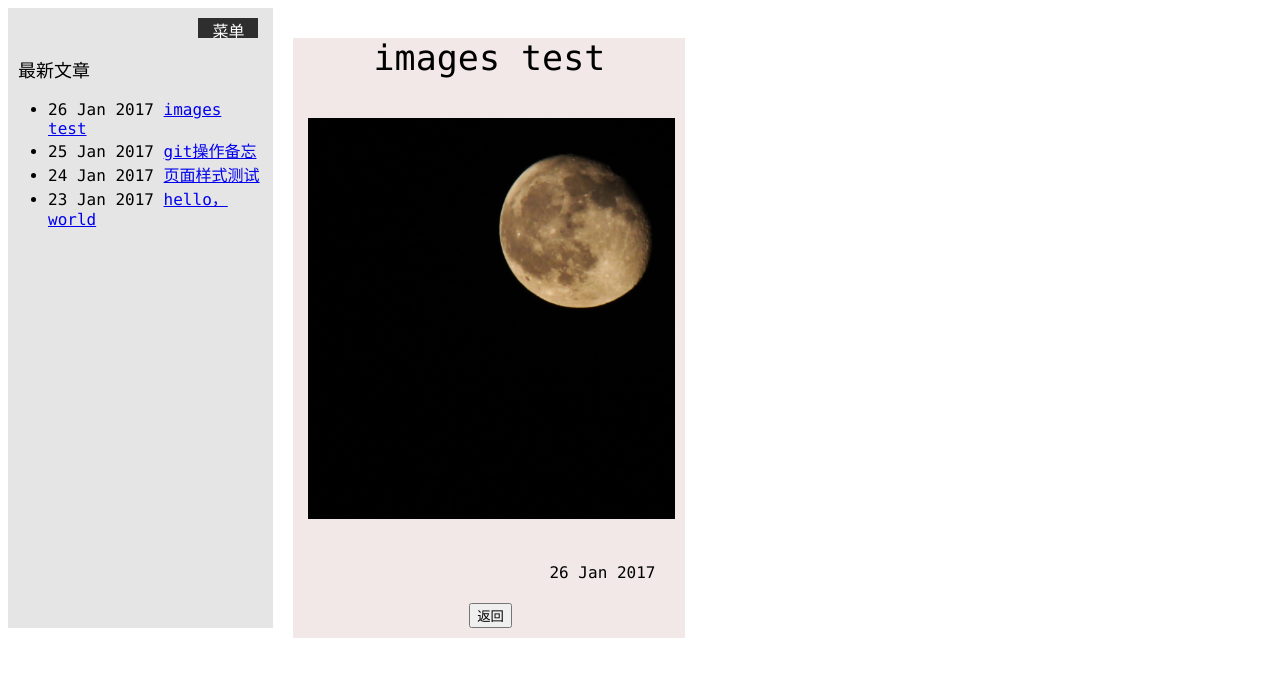
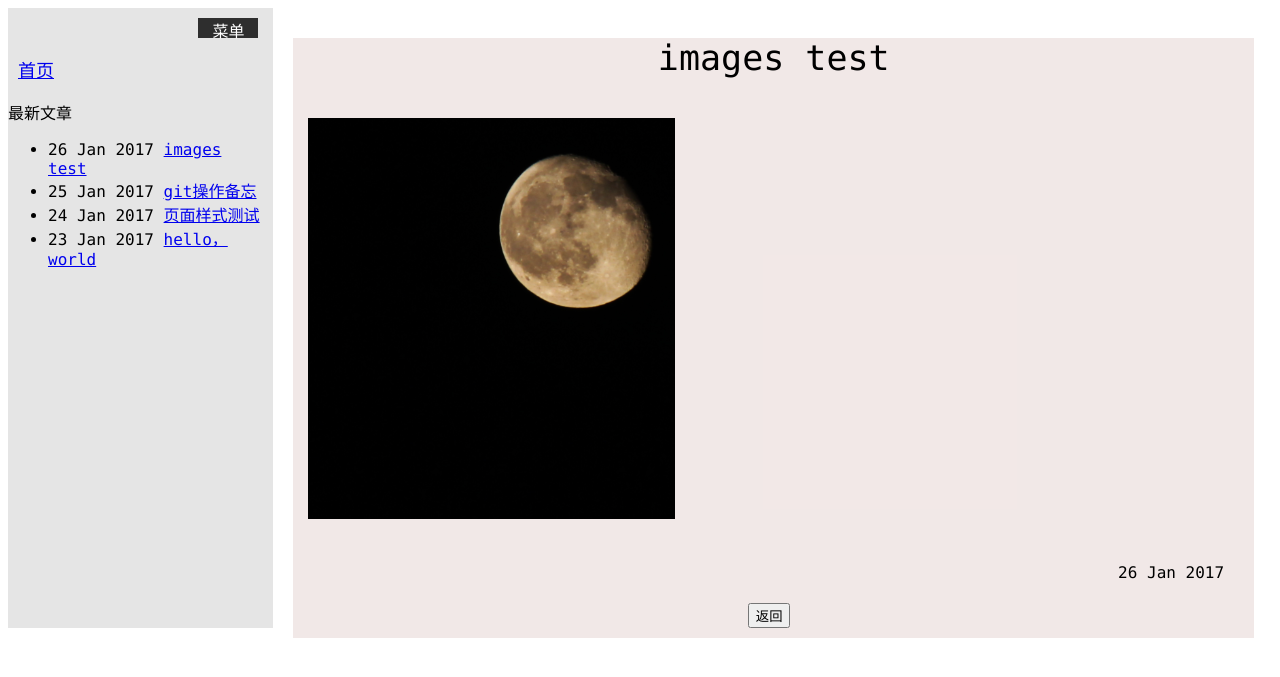
Before and after one commit to wangjianjie606/dono, a Jekyll site: the page built from _posts/test/2017-01-26-pic-test.html, in a window 1280 px wide. Shown: the top 677 px of the page. Built offline with Jekyll 4.4.1, drawn with Linux system fonts in a browser that asks for light colours.

Commit message:
add first page 2 sidebar

```diff
--- a/_includes/sidebar.html
+++ b/_includes/sidebar.html
@@ -1,6 +1,7 @@
 <div id="sidebar">
   <div id="sidebarContent" class="openSidebarContent" style="margin-top:15px;">
-    <p style="margin-left:10px;font-size:18px;">最新文章</p>
+    <p style="margin-left:10px;font-size:18px;"><a href="{{ site.baseurl }}">首页</a></p>
+    <p >最新文章</p>
       <ul>
         {% for post in site.posts %}
           <li>{{ post.date | date_to_string }} <a href="{{ site.baseurl }}{{ post.url }}?{{site.time}}">{{ post.title }}</a></li>
--- a/_layouts/default.html
+++ b/_layouts/default.html
@@ -10,7 +10,7 @@
 	  {% include sidebar.html %}
 	</div>
 
-    <div id="mainDiv">
+    <div id="mainDiv" class="smallMainDiv">
 	  <div style="text-align:center;">
 		<div class="pageTitle">{{ page.title }}</div>
 	    <div id="content">{{ content }}</div>
```
